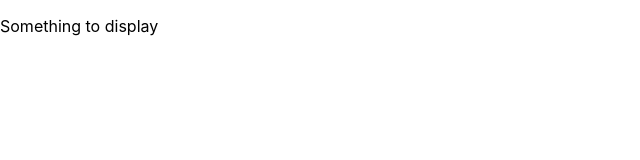
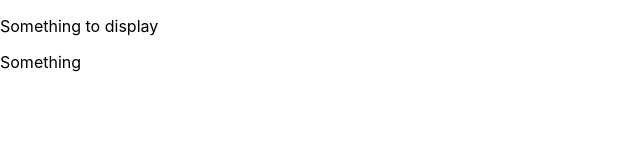
Before and after one commit to SebastianMajcherczyk/router-test, a React (Create React App) app: page / in a window 1280 px wide. Shown: the top 160 px of the page, without its empty margins (0-640 px from the left). Built offline with nearby package versions, Linux system fonts and the light colour scheme.

Commit message:
First develop commit

```diff
--- a/src/App.js
+++ b/src/App.js
@@ -4,6 +4,7 @@ export const App = () => {
 	return (
 		<div>
 			<p>Something to display</p>
+			<p>Something</p>
 		</div>
 	);
 };
```
